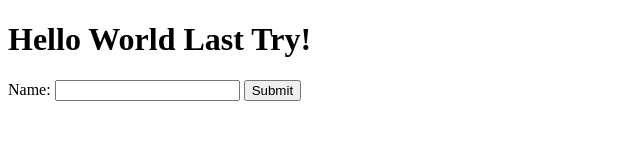
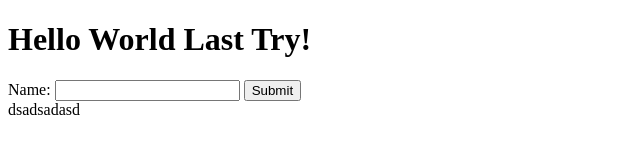
Before and after one commit to chelobotix/test1, a plain HTML site: page index.html in a window 1280 px wide. Shown: the full height of the page, 0-640 px from the left. Drawn offline with Linux system fonts and the light colour scheme.

Commit message:
Update index.html

```diff
--- a/index.html
+++ b/index.html
@@ -14,4 +14,5 @@
       <input type="submit" />
     </form>
   </body>
+  dsadsadasd
 </html>
```
